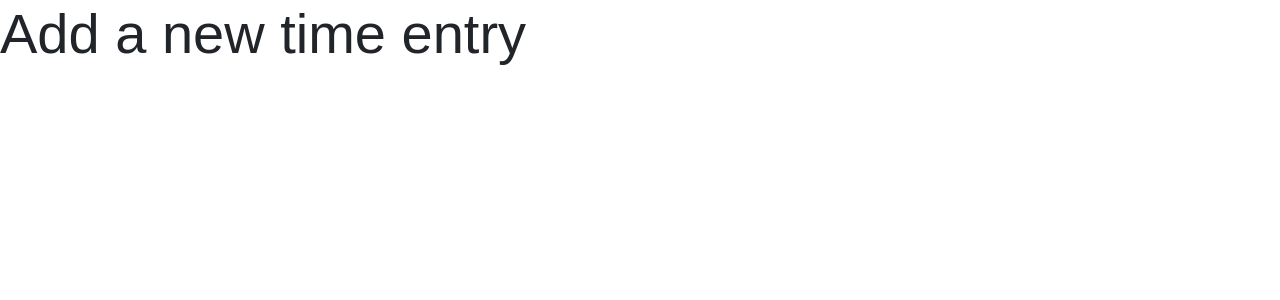
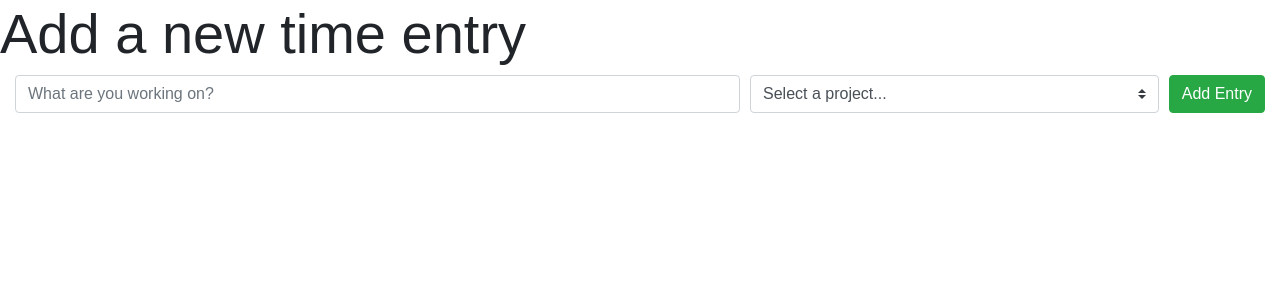
Before and after one commit to murraywilliams/timely, a React (Create React App) app: page / in a window 1280 px wide. Shown: the top 300 px of the page. Built offline with nearby package versions, Linux system fonts and the light colour scheme; the HTML template or start-up script is replaced by a standard one.

Commit message:
Created timer form and rendered it inside timer dashboard component

```diff
--- a/src/components/TimerDashboard.js
+++ b/src/components/TimerDashboard.js
@@ -1,10 +1,13 @@
 import React, { Component } from 'react';
+
+// Components
+import TimerForm from './TimerForm';
 
 class TimerDashboard extends Component {
   render() {
     return (
       <div className="container-fluid">
-
+        <TimerForm />
       </div>
     )
   }
--- /dev/null
+++ b/src/components/TimerForm.js
@@ -0,0 +1,26 @@
+import React, { Component } from 'react';
+
+class TimerForm extends Component {
+  render() {
+    return (
+      <div className="form-row">
+        <div className="col-7">
+          <input type="text" className="form-control" placeholder="What are you working on?" />
+        </div>
+        <div className="col">
+          <select class="custom-select" id="projectSelect">
+            <option selected>Select a project...</option>
+            <option value="project1">Project 1</option>
+            <option value="project2">Project 2</option>
+            <option value="project3">Project 3</option>
+          </select>
+        </div>
+        <div className="col-auto">
+        <button type="submit" class="btn btn-success mb-2">Add Entry</button>
+        </div>
+      </div>
+    )
+  }
+}
+
+export default TimerForm;
```
